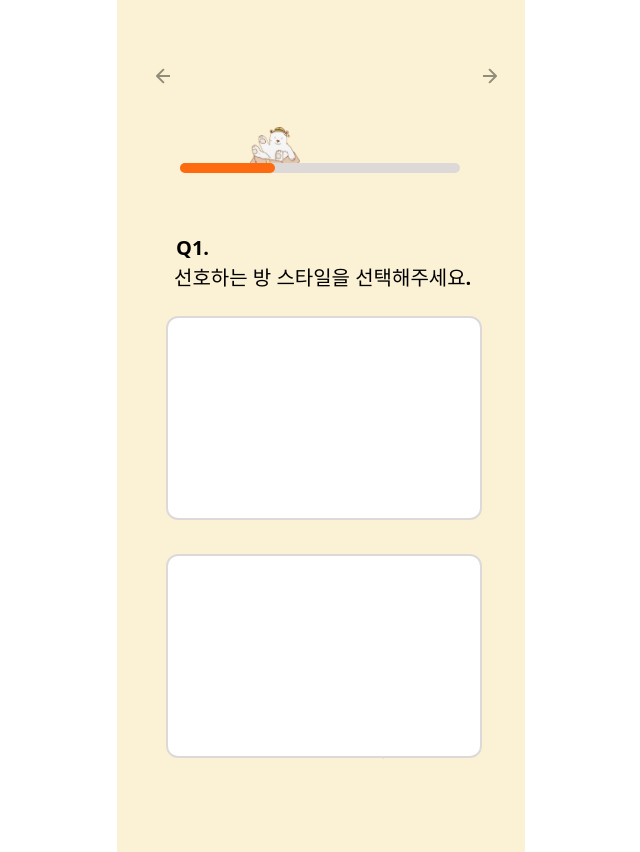
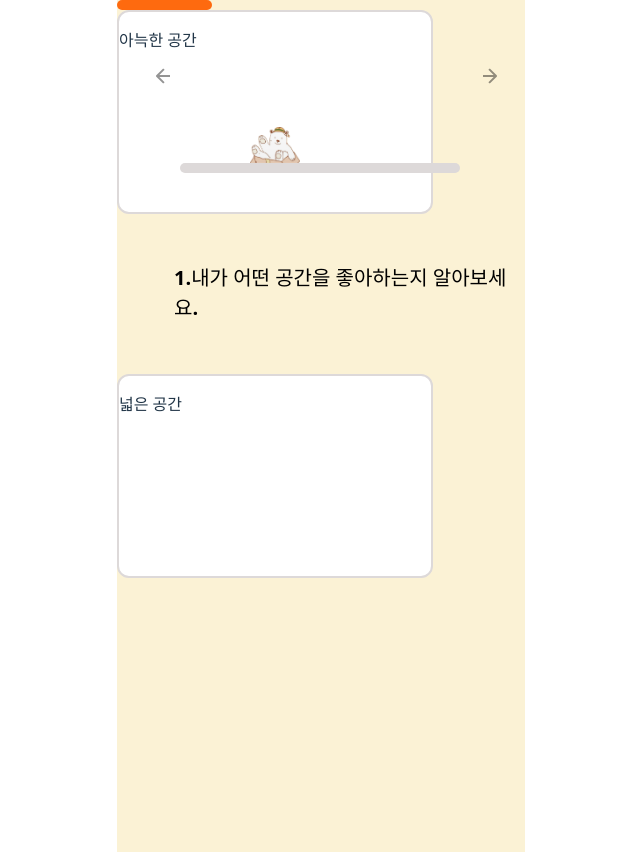
Before and after one commit to kimyiyoungg/Soozip_Test, a React (Vite) app: page /RoombtiTest in a window 1280 px wide. Shown: the whole page, without its empty margins (319-959 px from the left). Built offline with nearby package versions, Linux system fonts and the light colour scheme.

Commit message:
테스트 화면 구성

```diff
--- a/src/RoombtiTest.jsx
+++ b/src/RoombtiTest.jsx
@@ -1,10 +1,67 @@
-
 import { useState } from "react";
 import { useNavigate } from "react-router-dom"; // ✅ 추가
-;
 export default function RoombtiTest() {
   const [selected, setSelected] = useState(null); // 선택 상태 저장
+  const [step, setStep] = useState(0);
 
+  const questions = [
+    {
+      question: "1.내가 어떤 공간을 좋아하는지 알아보세요.",
+      options: ["아늑한 공간", "넓은 공간"],
+    },
+    {
+      question: "2.선호하는 가구 스타일은?",
+      options: ["심플 모던", "클래식 빈티지"],
+    },
+    {
+      question: "3.좋아하는 색감은?",
+      options: ["밝은 톤", "어두운 톤"],
+    },
+    {
+      question: "4.내가 정착할 곳은?",
+      options: ["교통이 불편 집상태 최상", "지하철역 3분컷 집상태 별로"],
+    },
+    {
+      question: "5.데스트테리어를 한다면?",
+      options: ["필요한것만 미니멀하게", "이것저것 취향껏 레이어"],
+    },
+    {
+      question: "6.마음에 드는 소품이 비싸다면?",
+      options: ["없다고 죽지않아~!", "볼 때마다 행복할듯 그냥 사."],
+    },
+    {
+      question: "7.침대 맡에 둘 예쁜조명 살까 말까?",
+      options: ["아무리 예뻐도 비싸면 별로", "내방에 찰떡이자냐"],
+    },
+    {
+      question: "8.1인 소파 무료 나눔이닷. 방에 둘곳이 없는데 어쩌지",
+      options: ["무리해서 들이는건 싫어", "공간 지각력 총출동~ 어떻게든"],
+    },
+    {
+      question: "9.청소기를 사려고 한다",
+      options: ["성능 최고, 리뷰 극찬", "고감도 디자인"],
+    },
+    {
+      question: "10.방문을 열었을 때 떠오르는?",
+      options: ["모든 물건이 제자리에! 깔끔", "따듯한 조명과 침구의 조화"],
+    },
+    {
+      question: "11.집 밖에 나가지 않는것은?",
+      options: ["포상이에요", "감금이에요"],
+    },
+    {
+      question: "12.끝 ~~!!",
+      options: ["메롱", "메롱"],
+    },
+  ];
+  const current = questions[step];
+  const handleAnswer = (option) => {
+    if (step < questions.length - 1) {
+      setStep(step + 1);
+    } else {
+      alert("테스트 종료");
+    }
+  };
   const navigate = useNavigate();
   return (
     <div
@@ -43,7 +100,7 @@ export default function RoombtiTest() {
         style={{
           width: 95,
           height: 10,
-          position: "absolute",
+          // position: "absolute",
           left: 63,
           top: 163,
           borderRadius: 20,
@@ -52,7 +109,12 @@ export default function RoombtiTest() {
       />
       <svg
         onClick={() => navigate("/TestResult")}
-      style={{ cursor: "pointer", position: "absolute", left: "365.5px", top: "67.5px" }}
+        style={{
+          cursor: "pointer",
+          position: "absolute",
+          left: "365.5px",
+          top: "67.5px",
+        }}
         width={14}
         height={16}
         viewBox="0 0 14 16"
@@ -60,7 +122,8 @@ export default function RoombtiTest() {
         xmlns="http://www.w3.org/2000/svg"
         preserveAspectRatio="none"
       >
-      <path d="M13.7071 8.70711C14.0976 8.31658 14.0976 7.68342 13.7071 7.29289L7.34315 0.928932C6.95262 0.538408 6.31946 0.538408 5.92893 0.928932C5.53841 1.31946 5.53841 1.95262 5.92893 2.34315L11.5858 8L5.92893 13.6569C5.53841 14.0474 5.53841 14.6805 5.92893 15.0711C6.31946 15.4616 6.95262 15.4616 7.34315 15.0711L13.7071 8.70711ZM0 8V9H13V8V7H0V8Z"
+        <path
+          d="M13.7071 8.70711C14.0976 8.31658 14.0976 7.68342 13.7071 7.29289L7.34315 0.928932C6.95262 0.538408 6.31946 0.538408 5.92893 0.928932C5.53841 1.31946 5.53841 1.95262 5.92893 2.34315L11.5858 8L5.92893 13.6569C5.53841 14.0474 5.53841 14.6805 5.92893 15.0711C6.31946 15.4616 6.95262 15.4616 7.34315 15.0711L13.7071 8.70711ZM0 8V9H13V8V7H0V8Z"
           fill="black"
           fillOpacity="0.42"
         />
@@ -73,7 +136,12 @@ export default function RoombtiTest() {
         viewBox="0 0 14 16"
         fill="none"
         xmlns="http://www.w3.org/2000/svg"
-        style={{ cursor: "pointer", position: "absolute", left: "38.5px", top: "67.5px" }}
+        style={{
+          cursor: "pointer",
+          position: "absolute",
+          left: "38.5px",
+          top: "67.5px",
+        }}
         preserveAspectRatio="none"
       >
         <path
@@ -94,30 +162,22 @@ export default function RoombtiTest() {
           color: "#000",
         }}
       >
-        선호하는 방 스타일을 선택해주세요.
-      </p>
-
-      <p
-        style={{
-          position: "absolute",
-          left: 59,
-          top: 213,
-          fontSize: 20,
-          fontWeight: 600,
-          textAlign: "left",
-          color: "#000",
-        }}
-      >
-        Q1.
+        {current.question}
       </p>
 
       {/* 선택1 */}
+      <div style={{ display: "flex", flexDirection: "column", gap: "10rem" }}>
+        {current.options.map((option, i) => (
           <div
-        onClick={() => setSelected(1)}
+            key={i}
+            onClick={() => {
+              // setSelected(0);
+              handleAnswer(option);
+            }}
             style={{
               width: 312,
               height: 200,
-          position: "absolute",
+              // position: "absolute",
               left: "48.5px",
               top: "315.5px",
               borderRadius: 12,
@@ -126,204 +186,10 @@ export default function RoombtiTest() {
               cursor: "pointer",
             }}
           >
-        <p
-          style={{
-            width: 227,
-            position: "absolute",
-            left: 192,
-            top: 409,
-            fontSize: 14,
-            fontWeight: 500,
-            textAlign: "left",
-            color: "#000",
-          }}
-        >
-          선택1
-        </p>
+            <p>{option}</p>
           </div>
-
-      {/* 선택2 */}
-      <div
-        onClick={() => setSelected(2)}
-        style={{
-          width: 312,
-          height: 200,
-          position: "absolute",
-          left: 49,
-          top: 554,
-          borderRadius: 12,
-          background: "#fff",
-          border: `2px solid ${selected === 2 ? "#fe6a0f" : "#ddd9d9"}`,
-          cursor: "pointer",
-        }}
-      >
-        <p
-          style={{
-            width: 227,
-            position: "absolute",
-            left: 189,
-            top: 647,
-            fontSize: 14,
-            fontWeight: 500,
-            textAlign: "left",
-            color: "#000",
-          }}
-        >
-          선택2
-        </p>
+        ))}
       </div>
     </div>
   );
 }
-
-// export default function RoombtiTest() {
-//   return (
-//    <div
-//   style={{
-//     width: 408,
-//     height: 852,
-//     position: "relative",
-//     overflow: "hidden",
-//     background: "#fbf2d5",
-//   }}
-// >
-//   <img
-//     src="src/assets/IMG_3286.png"
-//     style={{ width: 50, height: 36, position: "absolute", left: 133, top: 127, objectFit: "cover" }}
-//   />
-//   <div
-//     style={{
-//       width: 280,
-//       height: 10,
-//       position: "absolute",
-//       left: 63,
-//       top: 163,
-//       borderRadius: 20,
-//       background: "#ddd9d9",
-//     }}
-//   />
-//   <div
-//     style={{
-//       width: 95,
-//       height: 10,
-//       position: "absolute",
-//       left: 63,
-//       top: 163,
-//       borderRadius: 20,
-//       background: "#fe6a0f",
-//     }}
-//   />
-//   <svg
-//     width={14}
-//     height={16}
-//     viewBox="0 0 14 16"
-//     fill="none"
-//     xmlns="http://www.w3.org/2000/svg"
-//     style={{ position: "absolute", left: "365.5px", top: "67.5px" }}
-//     preserveAspectRatio="none"
-//   >
-//     <path
-//       d="M13.7071 8.70711C14.0976 8.31658 14.0976 7.68342 13.7071 7.29289L7.34315 0.928932C6.95262 0.538408 6.31946 0.538408 5.92893 0.928932C5.53841 1.31946 5.53841 1.95262 5.92893 2.34315L11.5858 8L5.92893 13.6569C5.53841 14.0474 5.53841 14.6805 5.92893 15.0711C6.31946 15.4616 6.95262 15.4616 7.34315 15.0711L13.7071 8.70711ZM0 8V9H13V8V7H0V8Z"
-//       fill="black"
-//       fill-opacity="0.42"
-//     />
-//   </svg>
-//   <svg
-//     width={14}
-//     height={16}
-//     viewBox="0 0 14 16"
-//     fill="none"
-//     xmlns="http://www.w3.org/2000/svg"
-//     style={{ position: "absolute", left: "38.5px", top: "67.5px" }}
-//     preserveAspectRatio="none"
-//   >
-//     <path
-//       d="M0.292893 7.29289C-0.0976314 7.68342 -0.0976315 8.31658 0.292893 8.70711L6.65685 15.0711C7.04738 15.4616 7.68054 15.4616 8.07107 15.0711C8.46159 14.6805 8.46159 14.0474 8.07107 13.6569L2.41421 8L8.07107 2.34315C8.46159 1.95262 8.46159 1.31946 8.07107 0.928932C7.68054 0.538407 7.04738 0.538407 6.65685 0.928932L0.292893 7.29289ZM14 8L14 7L1 7L1 8L1 9L14 9L14 8Z"
-//       fill="black"
-//       fill-opacity="0.42"
-//     />
-//   </svg>
-//   <p
-//     style={{
-//       position: "absolute",
-//       left: 57,
-//       top: 243,
-//       fontSize: 20,
-//       fontWeight: 600,
-//       textAlign: "left",
-//       color: "#000",
-//     }}
-//   >
-//     선호하는 방 스타일을 선택해주세요.
-//   </p>
-//   <p
-//     style={{
-//       position: "absolute",
-//       left: 59,
-//       top: 213,
-//       fontSize: 20,
-//       fontWeight: 600,
-//       textAlign: "left",
-//       color: "#000",
-//     }}
-//   >
-//     Q1.
-//   </p>
-//   <div
-//     style={{
-//       width: 312,
-//       height: 200,
-//       position: "absolute",
-//       left: "48.5px",
-//       top: "315.5px",
-//       borderRadius: 12,
-//       background: "#fff",
-//       borderWidth: 2,
-//       borderColor: "#fe6a0f",
-//     }}
-//   />
-//   <div
-//     style={{
-//       width: 312,
-//       height: 200,
-//       position: "absolute",
-//       left: 49,
-//       top: 554,
-//       borderRadius: 12,
-//       background: "#fff",
-//       borderWidth: 1,
-//       borderColor: "#ddd9d9",
-//     }}
-//   />
-//   <p
-//     style={{
-//       width: 227,
-//       position: "absolute",
-//       left: 189,
-//       top: 647,
-//       fontSize: 14,
-//       fontWeight: 500,
-//       textAlign: "left",
-//       color: "#000",
-//     }}
-//   >
-//     선택2
-//   </p>
-//   <p
-//     style={{
-//       width: 227,
-//       position: "absolute",
-//       left: 192,
-//       top: 409,
-//       fontSize: 14,
-//       fontWeight: 500,
-//       textAlign: "left",
-//       color: "#000",
-//     }}
-//   >
-//     선택1
-//   </p>
-
-// </div>
-//   )
-// }
```
Also changed, not shown: src/Home.jsx (+2 -82 lines). Lines whose indentation alone changed are shown as unchanged.
